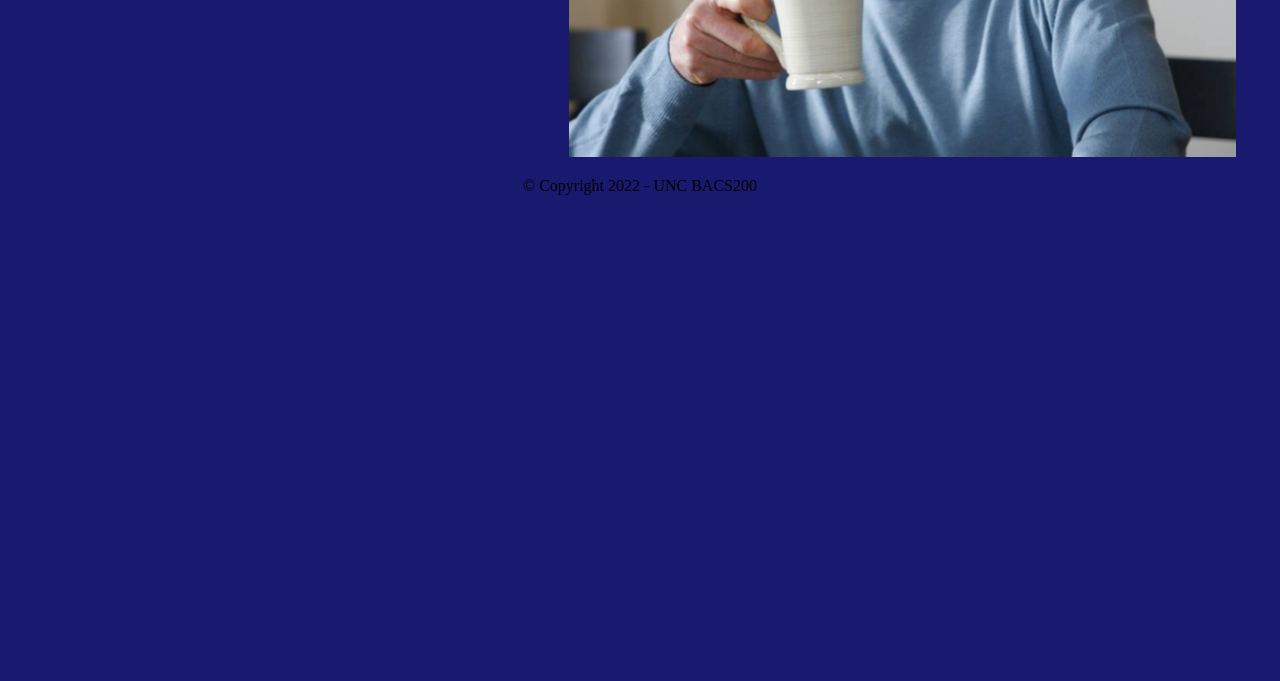
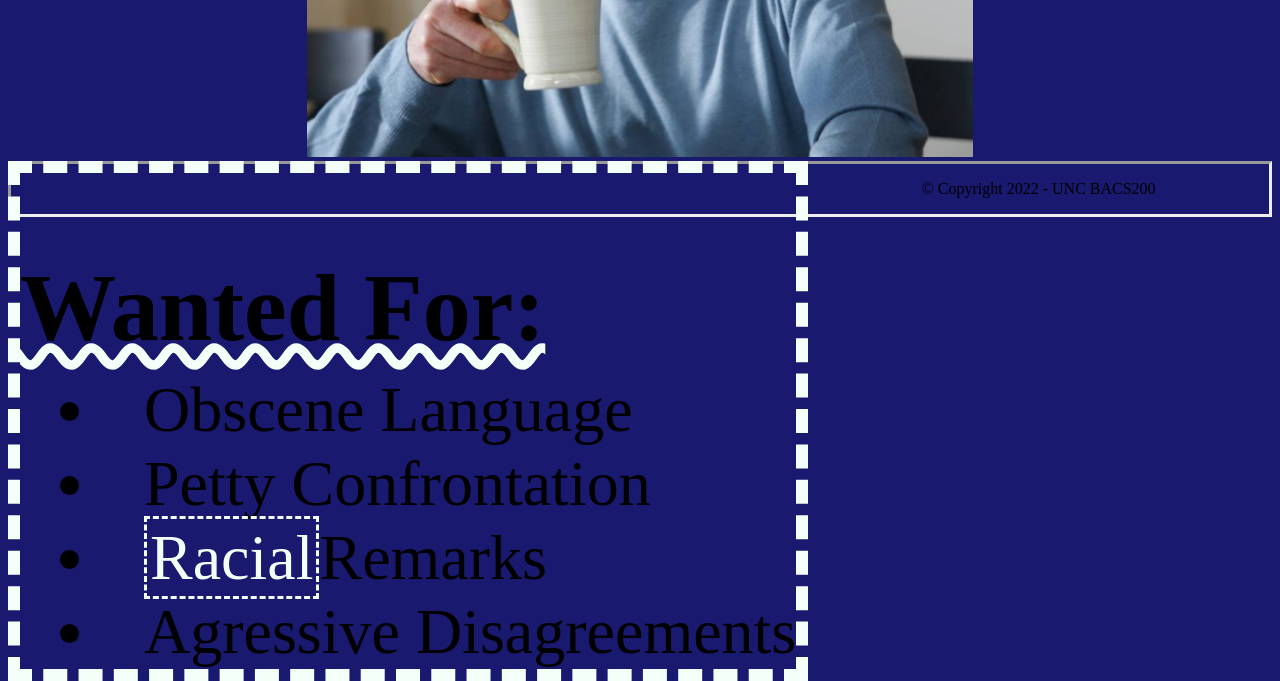
Before and after one commit to nickshermock/nickshermock.github.io, a plain HTML site: page bacs200/wanted.html in a window 1280 px wide. Shown: the part 810-1491 px from the top of the page. Before the commit the page ends 1021 px from the top, so only its background shows below. Drawn offline with Linux system fonts and the light colour scheme.

Commit message:
Update wanted.css

```diff
--- a/bacs200/css/wanted.css
+++ b/bacs200/css/wanted.css
@@ -34,7 +34,7 @@ main h1
 {
 	font-size:  70pt;
 	font-family: serif, cursive;
-	text-decoration-line: mintcream underline overline;
+	line-text-decoration: underline overline mintcream;
 }
 h1+h2
 {
@@ -55,8 +55,13 @@ main ul
 }
 #wantedlist
 {
-	font-size: 30pt;
+	font-size: 48pt;
 	float:  left;
+	text-align: left;
 	border: 12px dashed mintcream;
-	border-margin: 4px
 }
+footer
+{
+	text-align: center;
+	float: center;
+	border: inset;
```
